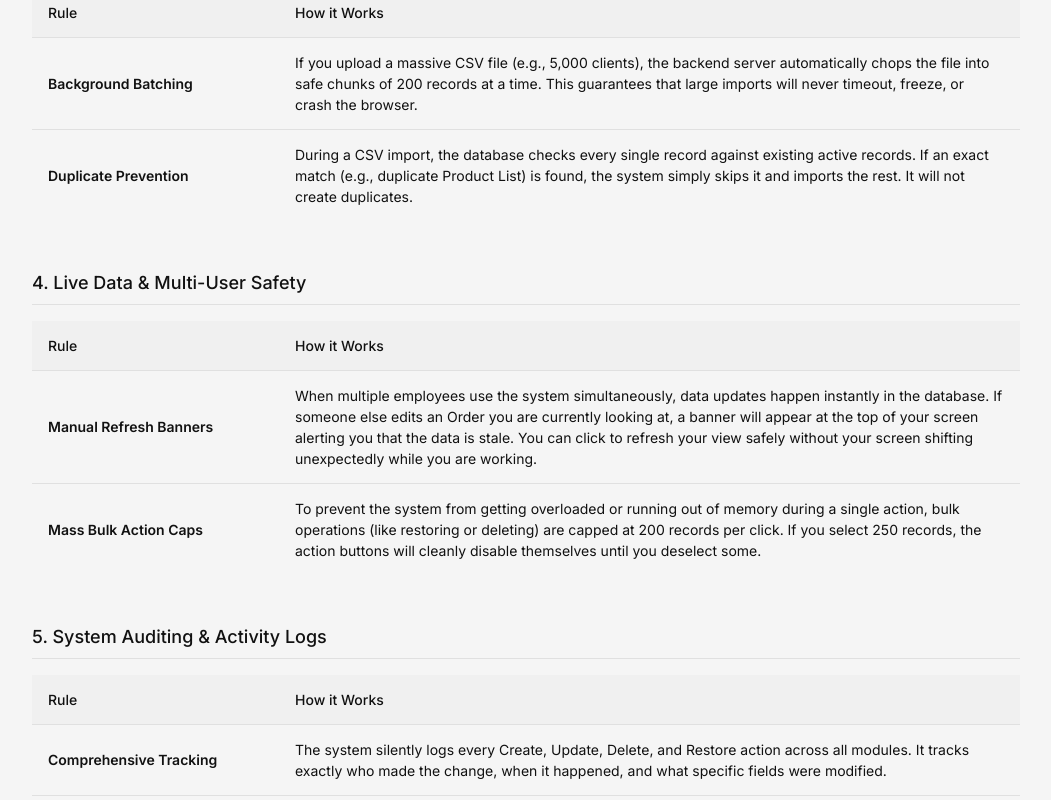
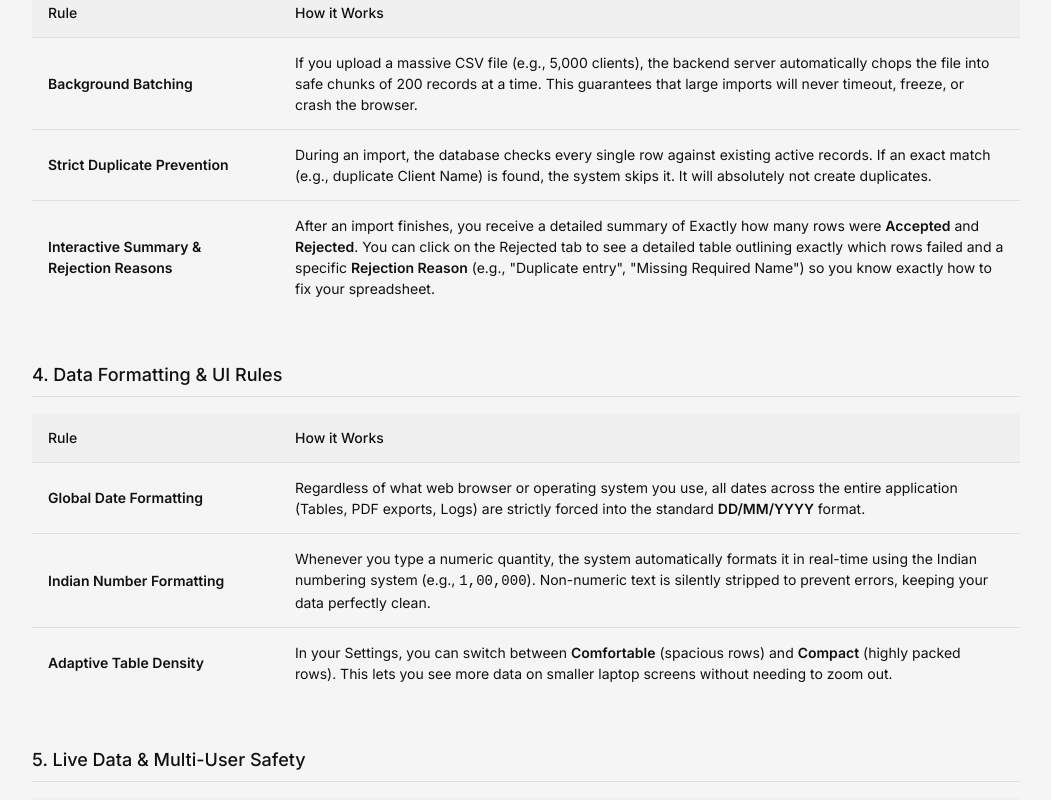
Before and after one commit to AadityaBhure/Sarthak-Creations-OMS, a Next.js app in the folder codefiles/: page /help-desk in a window 1280 px wide. Shown: the part 1100-1900 px from the top of the page, without its empty margins (224-1275 px from the left). Built offline with nearby package versions, Linux system fonts and the light colour scheme; no server answers.

Commit message:
docs: Update Help Desk and README with recent features

```diff
--- a/codefiles/app/(protected)/help-desk/page.js
+++ b/codefiles/app/(protected)/help-desk/page.js
@@ -85,7 +85,7 @@
         {/* Section 3: Bulk Uploads (CSV Import) */}
         <section>
           <h3 style={{ fontSize: '18px', fontWeight: '500', marginBottom: '16px', paddingBottom: '8px', borderBottom: '1px solid var(--border)' }}>
-            3. Bulk Uploads (CSV Import)
+            3. Bulk Uploads (Excel/CSV Import)
           </h3>
           <table className="data-table" style={{ width: '100%', marginBottom: '16px' }}>
             <thead>
@@ -102,19 +102,60 @@
                 </td>
               </tr>
               <tr>
-                <td><strong>Duplicate Prevention</strong></td>
+                <td><strong>Strict Duplicate Prevention</strong></td>
                 <td>
-                  During a CSV import, the database checks every single record against existing active records. If an exact match (e.g., duplicate Product List) is found, the system simply skips it and imports the rest. It will not create duplicates.
+                  During an import, the database checks every single row against existing active records. If an exact match (e.g., duplicate Client Name) is found, the system skips it. It will absolutely not create duplicates.
+                </td>
+              </tr>
+              <tr>
+                <td><strong>Interactive Summary & Rejection Reasons</strong></td>
+                <td>
+                  After an import finishes, you receive a detailed summary of Exactly how many rows were <strong>Accepted</strong> and <strong>Rejected</strong>. You can click on the Rejected tab to see a detailed table outlining exactly which rows failed and a specific <strong>Rejection Reason</strong> (e.g., "Duplicate entry", "Missing Required Name") so you know exactly how to fix your spreadsheet.
                 </td>
               </tr>
             </tbody>
           </table>
         </section>
 
-        {/* Section 4: Real-time Syncing & Safety */}
+        {/* Section 4: Data Formatting & UI Rules */}
         <section>
           <h3 style={{ fontSize: '18px', fontWeight: '500', marginBottom: '16px', paddingBottom: '8px', borderBottom: '1px solid var(--border)' }}>
-            4. Live Data & Multi-User Safety
+            4. Data Formatting & UI Rules
+          </h3>
+          <table className="data-table" style={{ width: '100%', marginBottom: '16px' }}>
+            <thead>
+              <tr>
+                <th style={{ width: '25%' }}>Rule</th>
+                <th style={{ width: '75%' }}>How it Works</th>
+              </tr>
+            </thead>
+            <tbody>
+              <tr>
+                <td><strong>Global Date Formatting</strong></td>
+                <td>
+                  Regardless of what web browser or operating system you use, all dates across the entire application (Tables, PDF exports, Logs) are strictly forced into the standard <strong>DD/MM/YYYY</strong> format.
+                </td>
+              </tr>
+              <tr>
+                <td><strong>Indian Number Formatting</strong></td>
+                <td>
+                  Whenever you type a numeric quantity, the system automatically formats it in real-time using the Indian numbering system (e.g., <code>1,00,000</code>). Non-numeric text is silently stripped to prevent errors, keeping your data perfectly clean.
+                </td>
+              </tr>
+              <tr>
+                <td><strong>Adaptive Table Density</strong></td>
+                <td>
+                  In your Settings, you can switch between <strong>Comfortable</strong> (spacious rows) and <strong>Compact</strong> (highly packed rows). This lets you see more data on smaller laptop screens without needing to zoom out.
+                </td>
+              </tr>
+            </tbody>
+          </table>
+        </section>
+
+        {/* Section 5: Real-time Syncing & Safety */}
+        <section>
+          <h3 style={{ fontSize: '18px', fontWeight: '500', marginBottom: '16px', paddingBottom: '8px', borderBottom: '1px solid var(--border)' }}>
+            5. Live Data & Multi-User Safety
           </h3>
           <table className="data-table" style={{ width: '100%', marginBottom: '16px' }}>
             <thead>
@@ -140,10 +181,10 @@
           </table>
         </section>
 
-        {/* Section 5: System Auditing & Activity Logs */}
+        {/* Section 6: System Auditing & Activity Logs */}
         <section>
           <h3 style={{ fontSize: '18px', fontWeight: '500', marginBottom: '16px', paddingBottom: '8px', borderBottom: '1px solid var(--border)' }}>
-            5. System Auditing & Activity Logs
+            6. System Auditing & Activity Logs
           </h3>
           <table className="data-table" style={{ width: '100%', marginBottom: '16px' }}>
             <thead>
```
Also changed, not shown: 1 other file (tests, documents, lock files or other folders).
